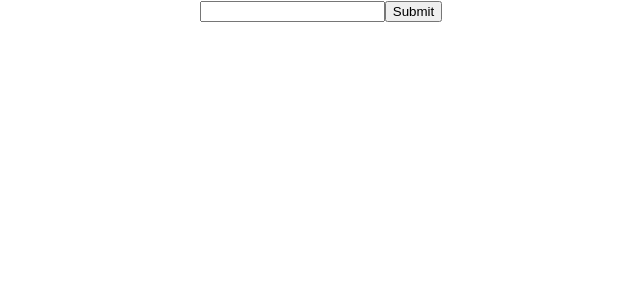
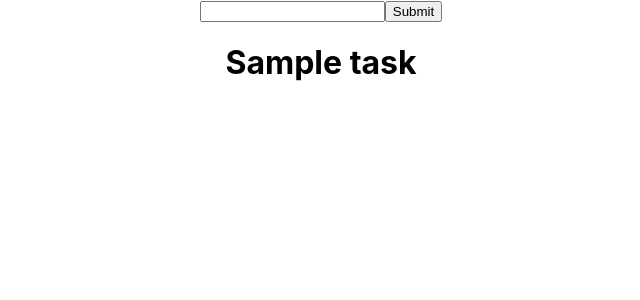
Before and after one commit to Zadag/react-todo, a React (Create React App) app: page / in a window 1280 px wide. Shown: the top 300 px of the page, without its empty margins (319-959 px from the left). Built offline with nearby package versions, Linux system fonts and the light colour scheme.

Commit message:
renders a map of tasks

```diff
--- a/src/components/Overview.js
+++ b/src/components/Overview.js
@@ -1,13 +1,7 @@
 import React from "react";
 
-class Overview extends React.Component {
-  constructor(props) {
-    super(props);
-  }
-
-  render() {
-    return <div className="tasks"></div>;
-  }
-}
+const Overview = ({ tasks }) => {
+  return tasks.map((task) => <h1>{task}</h1>);
+};
 
 export default Overview;
```
